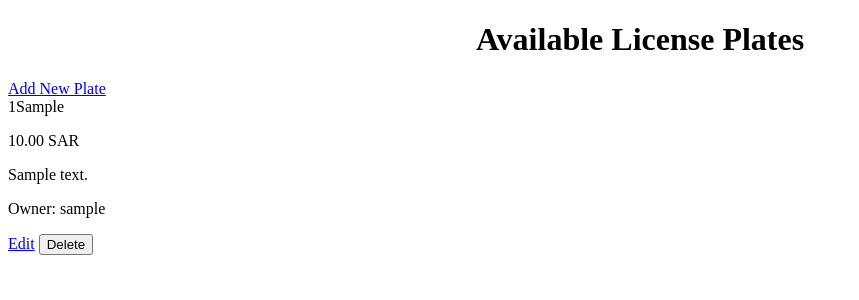
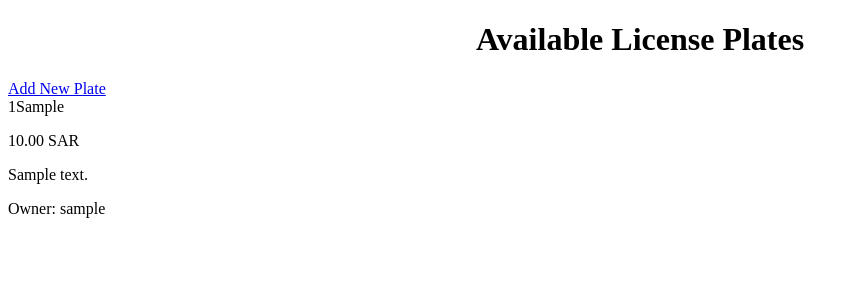
Before and after one commit to Saadank/IS499MYSQL, a FastAPI app: template templates/plates.html in a window 1280 px wide. Shown: the part 88-388 px from the top of the page, without its empty margins (0-859 px from the left). Run offline with FastAPI, Linux system fonts and the light colour scheme; the visitor is signed in with stand-in values (Sample User, id 1); tables that the repository leaves empty hold one stand-in row (values such as "Sample post"); the template is opened without the code that fills it: most values are stand-ins (such as "Sample title", 1, 10 or a date in 2020).

Commit message:
update plates.html

```diff
--- a/templates/plates.html
+++ b/templates/plates.html
@@ -23,12 +23,7 @@
                 {% endif %}
                 <p class="owner">Owner: {{ plate.owner.username }}</p>
                 {% if plate.owner_id == request.session.get("user_id") %}
-                    <div class="owner-actions">
-                        <a href="{{ url_for('edit_plate', plate_id=plate.plateID) }}" class="button">Edit</a>
-                        <form method="post" action="{{ url_for('delete_plate', plate_id=plate.plateID) }}" style="display: inline;">
-                            <button type="submit" class="button delete" onclick="return confirm('Are you sure you want to delete this plate?')">Delete</button>
-                        </form>
-                    </div>
+
                 {% endif %}
             </div>
             {% endfor %}
```
